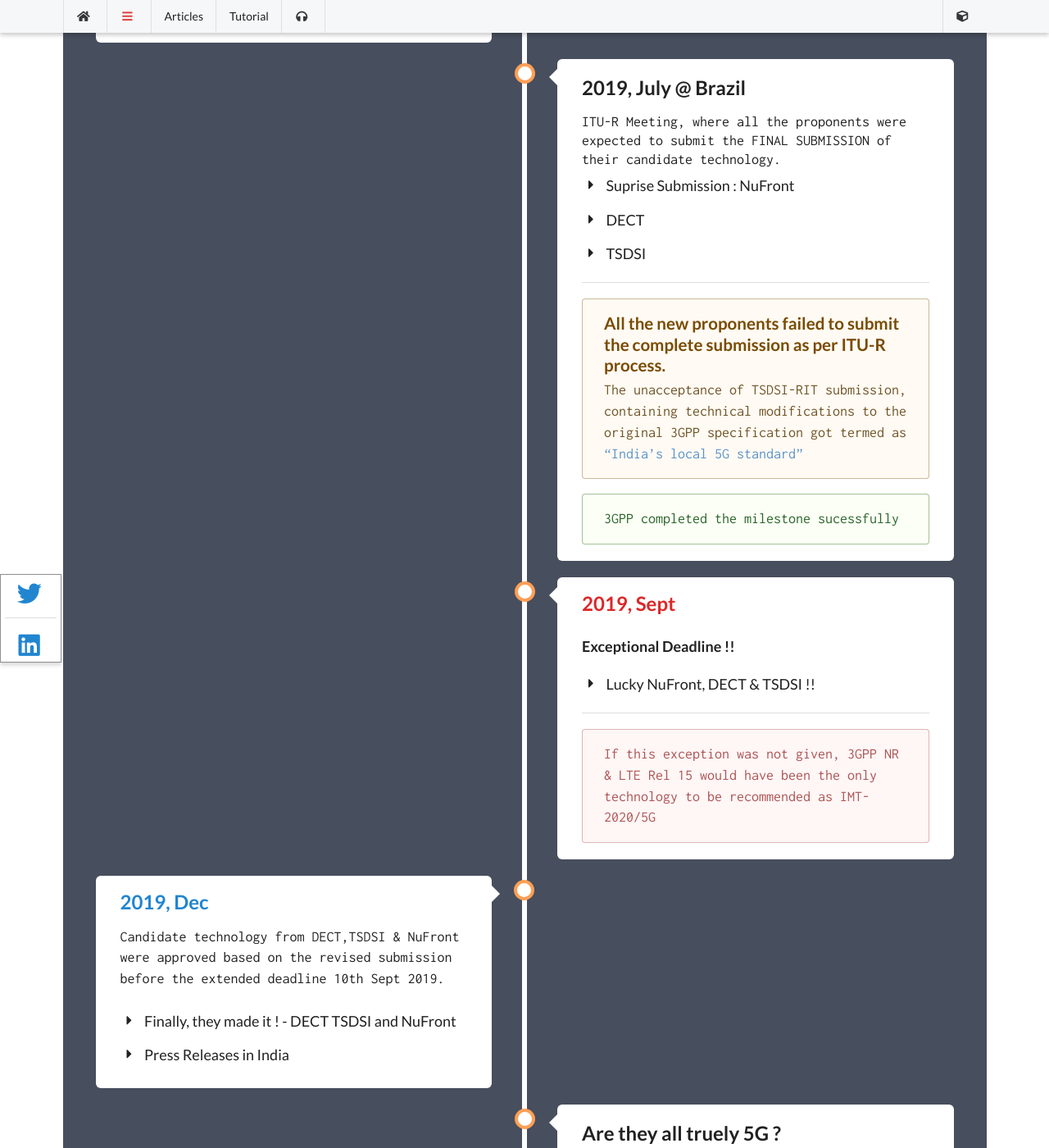
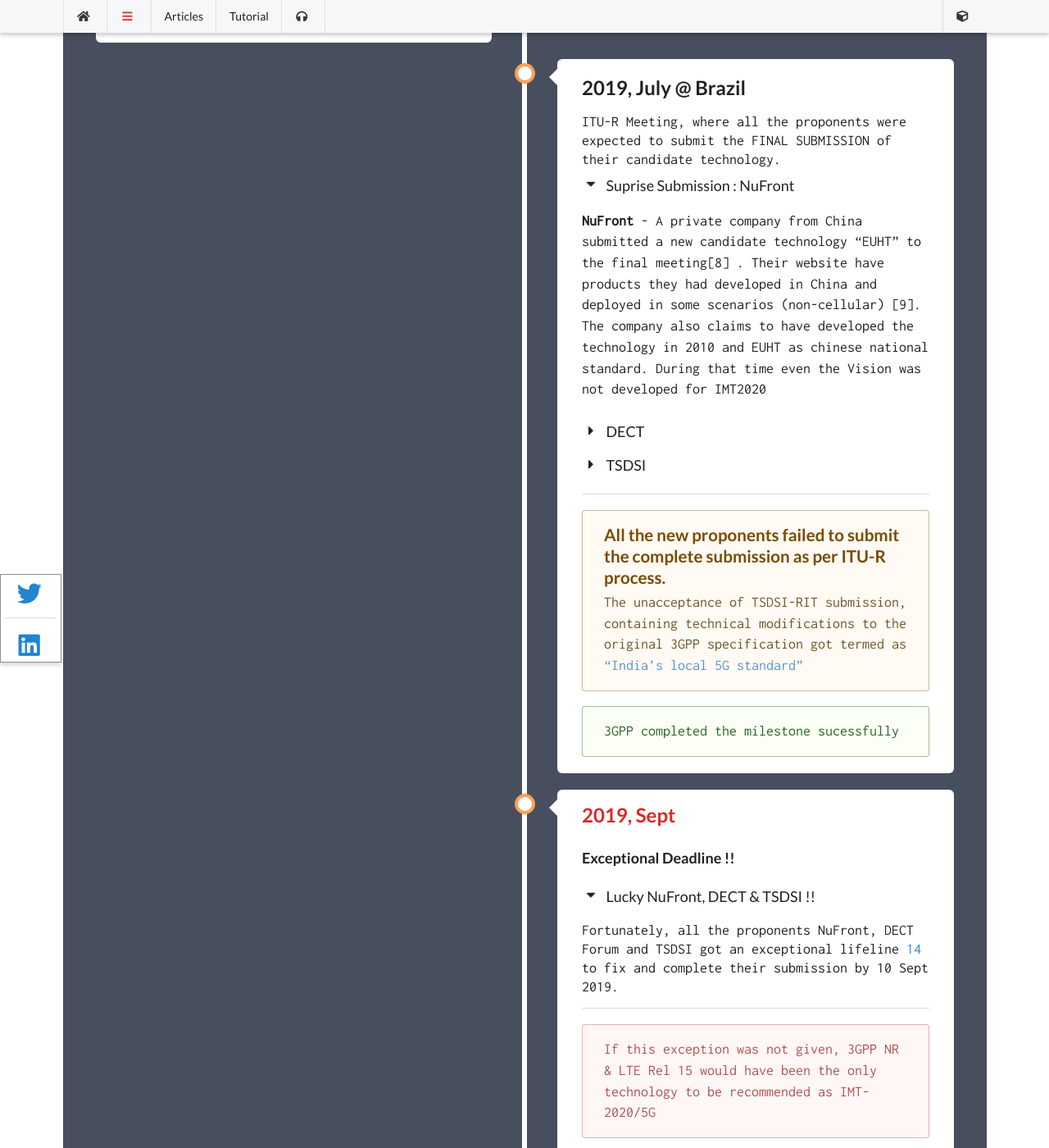
Before and after one commit to wiless/wiless.github.io, a Jekyll site: the page built from _articles/5gtimeline.md, in a window 1280 px wide and 1400 px high, scrolled down 3909 px. Shown: the whole window at 82% size. Built offline with Jekyll 4.4.1, drawn with Linux system fonts in a browser that asks for light colours; nearby versions of some CDN libraries; some web fonts are replaced; comment, search, counter and statistics services are not loaded; a style sheet for code colours, icons or effects is not loaded; some of the changed text lies outside the part shown.

Commit message:
Update 5gtimeline.md

```diff
--- a/_articles/5gtimeline.md
+++ b/_articles/5gtimeline.md
@@ -151,10 +151,10 @@ The journey of official 5G began in 2014 and completed the vision of IMT and ove
       technology.
 
       <div class="ui accordion">
-        <div class="title"> <i class="dropdown icon"></i>
+        <div class="title active"> <i class="dropdown icon"></i>
           Suprise Submission : NuFront
         </div>
-        <div class="content">
+        <div class="content active">
           <p> <b>NuFront</b> - A private company from China submitted a new candidate technology “EUHT” to the final
             meeting[8] . Their website have products they had developed in China and deployed in some scenarios
             (non-cellular) [9]. The company also claims to have developed the technology in 2010 and EUHT as chinese
@@ -212,10 +212,10 @@ The journey of official 5G began in 2014 and completed the vision of IMT and ove
       <h2 class="ui header red">2019, Sept</h2>
       <h3> Exceptional Deadline !!</h3>
       <div class="ui accordion">
-        <div class="title"> <i class="dropdown icon"></i>
+        <div class="title active"> <i class="dropdown icon"></i>
           Lucky NuFront, DECT & TSDSI !!
         </div>
-        <div class="content">
+        <div class="content active">
           Fortunately, all the proponents NuFront, DECT Forum and TSDSI got an exceptional lifeline <a target=_blank href="https://www.itu.int/md/R15-IMT.2020-C-0022/en">14</a> to fix and
           complete their submission by 10 Sept 2019.
         </div>
@@ -243,10 +243,10 @@ The journey of official 5G began in 2014 and completed the vision of IMT and ove
         extended deadline 10th Sept 2019.
       </p>
       <div class="ui accordion">
-        <div class="title "> <i class="dropdown icon"></i>
+        <div class="title active "> <i class="dropdown icon"></i>
           Finally, they made it ! - DECT TSDSI and NuFront
         </div>
-        <div class="content  ">
+        <div class="content active  ">
 
           <h3>DECT</h3>DECT remained to be a set of pure 3GPP NR and DECT2020.DECT[15a]
           <h3>TSDSI</h3> final submission continued to be a modifed 3GPP Rel 15 NR and a modified Rel.15 LTE
@@ -320,10 +320,10 @@ The journey of official 5G began in 2014 and completed the vision of IMT and ove
         All the IEGs concluded that the 3GPP LTE & NR technology met all the requirements of 5G
       </blockquote>
       <div class="ui accordion">
-        <div class="title "> <i class="dropdown icon"></i>
+        <div class="title active "> <i class="dropdown icon"></i>
           DECT
         </div>
-        <div class="content ">
+        <div class="content active">
           - Regarding the DECT technology, all the IEGs who evaluated could not conclude if DECT can meet some of the 5G
           requirements due to incompleteness in the final submission of DECT to ITU-R
         </div>
@@ -362,10 +362,10 @@ The journey of official 5G began in 2014 and completed the vision of IMT and ove
       </p>
 
       <div class="ui accordion">
-        <div class="title "> <i class="dropdown icon"></i>
+        <div class="title active"> <i class="dropdown icon"></i>
           DECT
         </div>
-        <div class="content ">
+        <div class="content active">
           had included results based on different configurations (different frequency (f=1900MHz) and deployment parameters, BS height=5m ) based on DECT system’s typical operating values.
         </div>
         <div class="title "> <i class="dropdown icon"></i>
```
